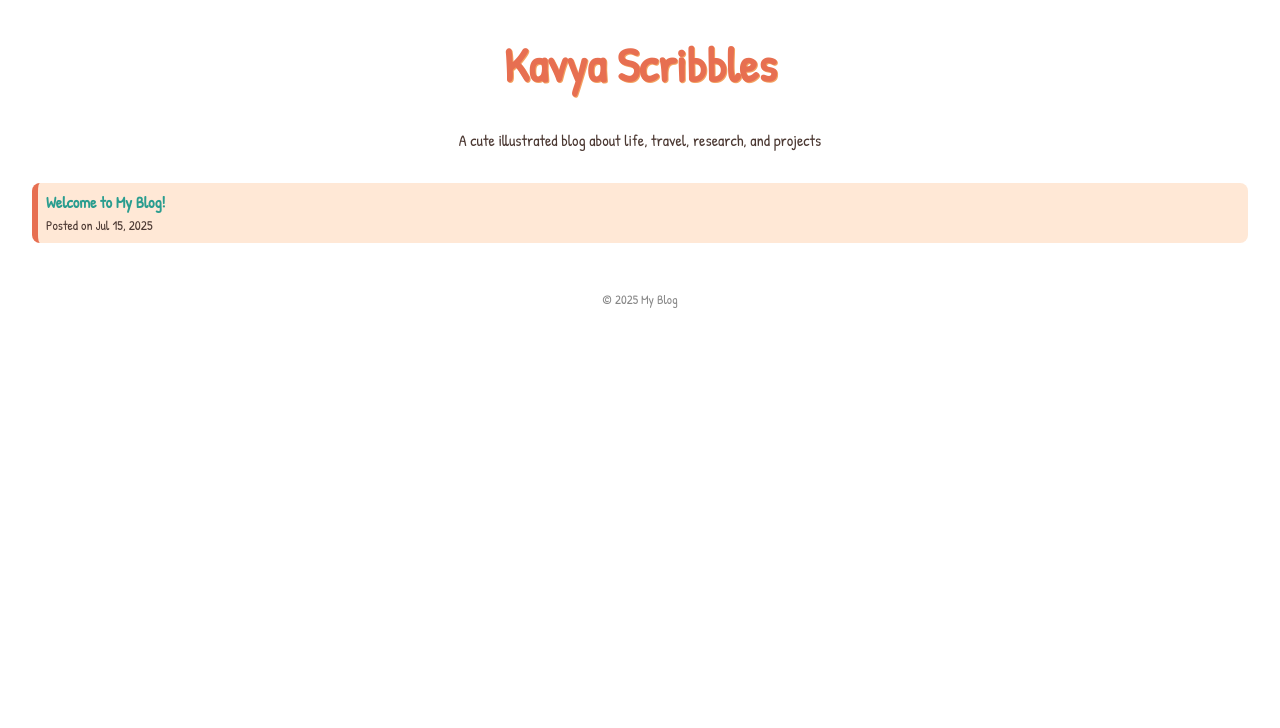
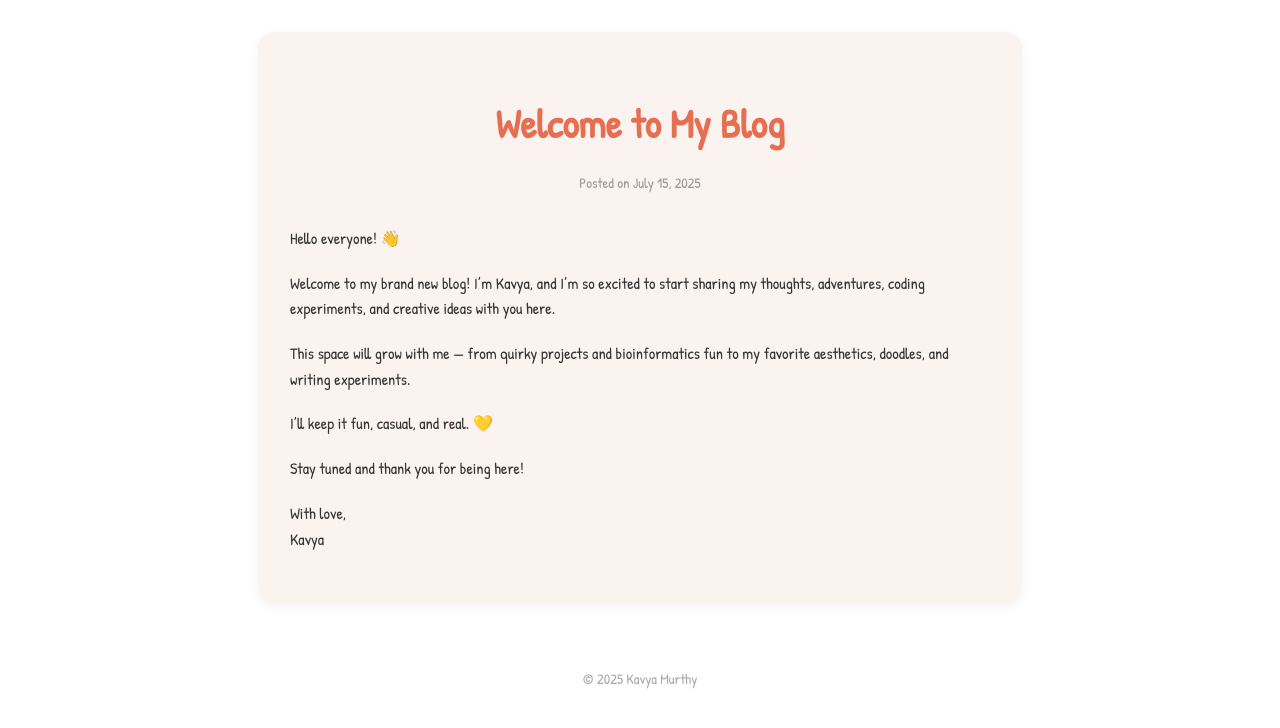
Before and after one commit to Kavya-Krishnamurthy/Kavya, a Jekyll site: the page built from index.md, in a window 1280 px wide. Shown: the top 728 px of the page. Built offline with Jekyll 4.4.1, drawn with Linux system fonts in a browser that asks for light colours.

Commit message:
Update home.html

```diff
--- a/_layouts/home.html
+++ b/_layouts/home.html
@@ -2,72 +2,81 @@
 <html lang="en">
 <head>
   <meta charset="UTF-8" />
-  <title><left>{{ site.title }}</left></title>
+  <title>Welcome to My Blog</title>
   <link href="https://fonts.googleapis.com/css2?family=Patrick+Hand&display=swap" rel="stylesheet" />
   <style>
     body {
       font-family: 'Patrick Hand', cursive;
-      background: #FFFFFF;
-      color: #4B3832;
-      margin: 2rem;
-      border: 0px dashed #F4A261;
-      border-radius: 15px;
+      background: #ffffff;
+      color: #333;
+      margin: 0;
+      padding: 2rem;
+      line-height: 1.6;
     }
-    header {
+
+    .container {
+      max-width: 700px;
+      margin: 0 auto;
+      background: #FAF3F0;
+      padding: 2rem;
+      border-radius: 16px;
+      box-shadow: 0 4px 12px rgba(0, 0, 0, 0.05);
+    }
+
+    h1 {
+      color: #E76F51;
+      font-size: 2.5rem;
+      margin-bottom: 1rem;
       text-align: center;
+    }
+
+    .date {
+      text-align: center;
+      color: #999;
+      font-size: 0.9rem;
       margin-bottom: 2rem;
     }
-    h1 {
-      font-size: 3rem;
-      color: #E76F51;
-      text-shadow: 1px 1px #F4A261;
+
+    p {
+      margin-bottom: 1.2rem;
     }
+
     a {
       color: #2A9D8F;
       text-decoration: none;
       font-weight: bold;
     }
+
     a:hover {
       text-decoration: underline;
     }
-    .posts-list {
-      list-style-type: none;
-      padding-left: 0;
-    }
-    .posts-list li {
-      margin: 1rem 0;
-      padding: 0.5rem;
-      border-left: 6px solid #E76F51;
-      background: #FFE8D6;
-      border-radius: 8px;
-    }
+
     footer {
-      margin-top: 3rem;
-      font-size: 0.8rem;
       text-align: center;
-      color: #888;
+      margin-top: 4rem;
+      font-size: 0.9rem;
+      color: #aaa;
     }
   </style>
 </head>
 <body>
-  <header>
-    <h1>{{ site.title }}</h1>
-    <p>{{ site.description }}</p>
-  </header>
-  <main>
-    <ul class="posts-list">
-      {% for post in site.posts %}
-      <li>
-        <a href="{{ site.baseurl }}{{ post.url }}">{{ post.title }}</a>
+  <div class="container">
+    <h1>Welcome to My Blog</h1>
+    <div class="date">Posted on July 15, 2025</div>
 
-        <br/>
-        <small>Posted on {{ post.date | date: "%b %-d, %Y" }}</small>
-      </li>
-      {% endfor %}
-    </ul>
-  </main>
+    <p>Hello everyone! 👋</p>
+    <p>Welcome to my brand new blog! I’m Kavya, and I’m so excited to start sharing my thoughts, adventures, coding experiments, and creative ideas with you here.</p>
+    <p>This space will grow with me — from quirky projects and bioinformatics fun to my favorite aesthetics, doodles, and writing experiments.</p>
+    <p>I’ll keep it fun, casual, and real. 💛</p>
+
+    <p>Stay tuned and thank you for being here!</p>
+
+    <p>With love,<br/>
+    Kavya</p>
+  </div>
+
   <footer>
-    &copy; {{ site.time | date: '%Y' }} My Blog
+    &copy; 2025 Kavya Murthy
   </footer>
 </body>
 </html>
```
